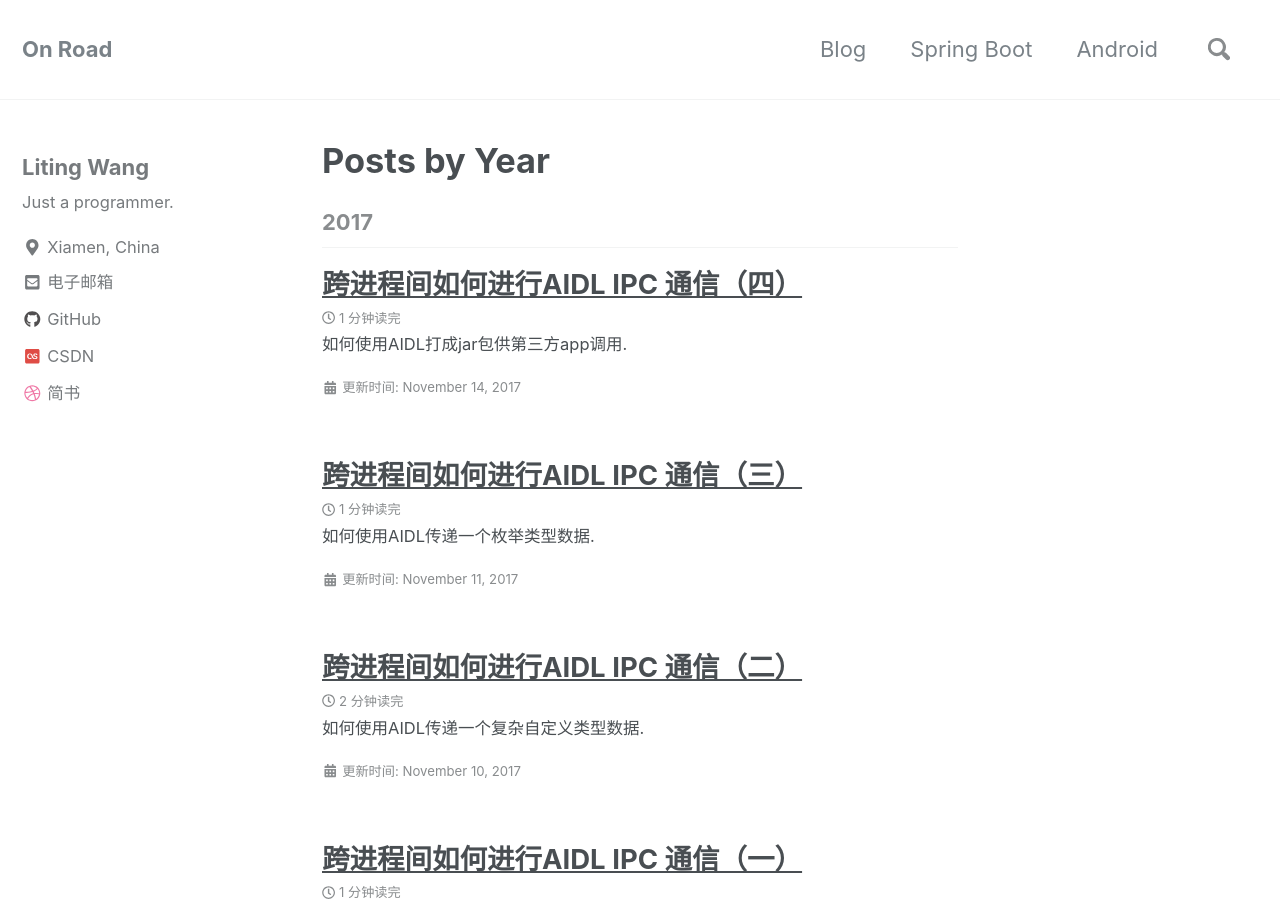
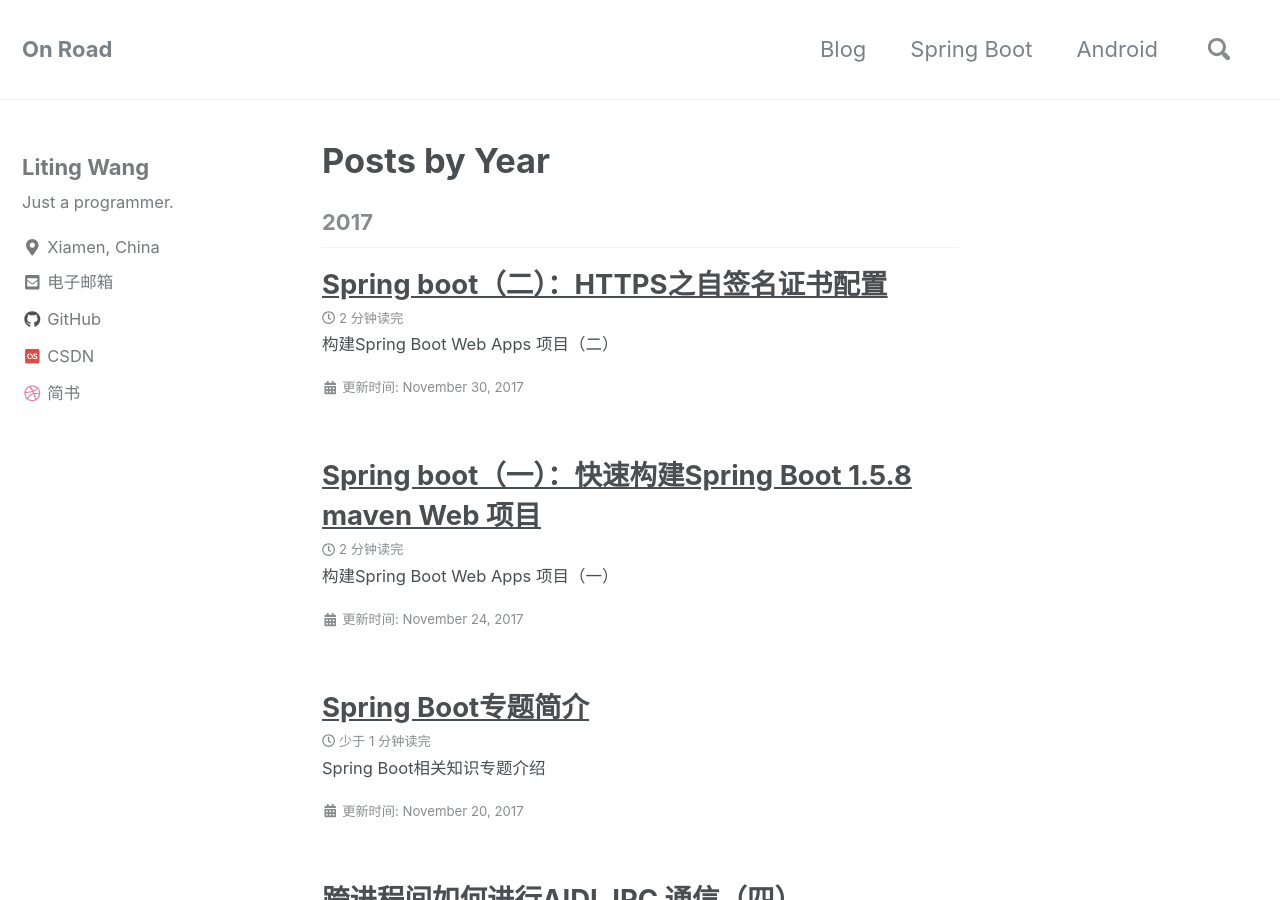
Before and after one commit to onroadtech/onroadtech.github.io, a Jekyll site: the page built from _pages/year-archive.html, in a window 1280 px wide and 900 px high. Built offline with Jekyll 4.4.1, drawn with Linux system fonts in a browser that asks for light colours; nearby versions of some CDN libraries; part of the change alters nothing that is shown.

Commit message:
Re-post 2017-11-24 and 2017-11-30 blogs.

````diff
--- a/_data/navigation.yml
+++ b/_data/navigation.yml
@@ -13,18 +13,18 @@ main:
   - title: "Blog"
     url: /year-archive/
   - title: "Spring Boot"
-    url: /topic-one-introduce/
+    url: /spring-boot-topic-introduce/
   - title: "Android"
     url: /android-topic-introduce/
 
-TopicOne:
+SpringBoot:
   - title: "Spring Boot"
-    url: /topic-one-introduce/
+    url: /spring-boot-topic-introduce/
     children:
-      - title: "Article One"
-        url: /topic-one-article-one/
-      - title: "Article Two"
-        url: /topic-one-article-two/
+      - title: "Rapid Build Spring Boot Project"
+        url: /spring-boot-topic-rapid-build-spring-boot/
+      - title: "Config Https for Spring Boot"
+        url: /spring-boot-topic-config-https-spring-boot/
 
 Android:
   - title: "Android"
--- a/_data/ui-text.yml
+++ b/_data/ui-text.yml
@@ -357,6 +357,8 @@ zh: &DEFAULT_ZH_HANS
   Android AIDL IPC communicat II               : "跨进程间如何进行AIDL IPC 通信（二）"
   Android AIDL IPC communicat III              : "跨进程间如何进行AIDL IPC 通信（三）"
   Android AIDL IPC communicat IV               : "跨进程间如何进行AIDL IPC 通信（四）"
+  Rapid Build Spring Boot Project              : "Spring boot（一）：快速构建Spring Boot 1.5.8 maven Web 项目"
+  Config Https for Spring Boot                 : "Spring boot（二）：HTTPS之自签名证书配置"
 zh-CN:
   <<: *DEFAULT_ZH_HANS
 zh-SG:
--- /dev/null
+++ b/_posts/2017-11-20-spring-boot-topic-introduce.md
@@ -0,0 +1,13 @@
+---
+layout: single
+title: Spring Boot专题简介
+permalink: /spring-boot-topic-introduce/
+sidebar:
+  nav: SpringBoot
+description: It is a page for introducing Spring Boot
+excerpt: Spring Boot相关知识专题介绍
+keywords:
+date: 2017-11-20
+---
+
+本页面为SPRING BOOT相关知识点专题学习。
--- /dev/null
+++ b/_posts/2017-11-24-spring-boot-topic-rapid-build-spring-boot.md
@@ -0,0 +1,132 @@
+---
+layout: single
+title: Spring boot（一）：快速构建Spring Boot 1.5.8 maven Web 项目
+permalink: /spring-boot-topic-rapid-build-spring-boot/
+sidebar:
+  nav: SpringBoot
+toc: true
+description:
+excerpt: "构建Spring Boot Web Apps 项目（一）"
+date: 2017-11-24
+---
+
+
+
+Springboot提供了快速构建maven项目的方法，具体可以参考spring boot的官方文档<http://docs.spring.io/spring-boot/docs/1.5.8.RELEASE/reference/htmlsingle/>
+
+下面我们就一步步从头开始构建我们的Spring Boot maven项目：
+
+## 1. Spring Initialize
+
+ 从springboot 官网<http://start.spring.io/>快速构建我们项目的原始代码. Spring boot 支持Maven Project 和 Gradle Project, 编程语言支持Java, Kotlin 和Groovy, 目前spring boot release 的稳定版本为1.5.8.
+
+ 本文选用的是Maven project, 开发语言为Java, Spring Boot 版本为1.5.8；填写Project Metadata信息，及项目所依赖的库，一般如果你创建的是Web应用，Web这个库肯定是要选的。如图：
+
+![img](http://www.onroad.tech/images/20171124/01.png)
+
+也可以打开Switch to the full version, 配置更详细的project metadata.
+
+![img](http://www.onroad.tech/images/20171124/02.png)
+
+ 点击Generate Project按钮就可以下载配置好的spring boot web 项目源码了，这就是我们的Spring Boot初始代码。
+
+## 2. 将源码导入IDE/eclipse
+
+更新下载maven依赖库，并编译spring boot项目有两种方法：
+
+- 在windows 控制台下直接运行项目源码里的mvnw.cmd脚本;
+- eclipse 右击项目，选择Maven–>Update Project;
+
+编译完成后，我们会发现项目中多了个target目录，这个目录是用来存放编译后的class 文件及我们最终需要生成的执行文件。如下图：
+
+![这里写图片描述](http://www.onroad.tech/images/20171124/03.png)
+
+ resources是用来放本web项目的资源文件，static文件夹用来存放静态资源文件，如js库，图片，插件等等， templates用来存放html模板等，application.properties用来配置该项目的一些属性及引入的框架配置。
+
+## 3. 添加Controller代码
+
+打开SpringBootBaseApplication.java, 增加一个Controller映射，
+
+```java
+@RequestMapping("/")
+String home() {
+	return "Hello world!";
+}
+```
+
+整个文件代码变为：
+
+```java
+package tech.onroad.springbootbase;
+
+import org.springframework.boot.SpringApplication;
+import org.springframework.boot.autoconfigure.SpringBootApplication;
+import org.springframework.web.bind.annotation.RequestMapping;
+import org.springframework.web.bind.annotation.RestController;
+
+@RestController
+@SpringBootApplication
+public class SpringBootBaseApplication {
+
+	public static void main(String[] args) {
+		SpringApplication.run(SpringBootBaseApplication.class, args);
+	}
+
+	@RequestMapping("/")
+	String home() {
+		return "Hello world!";
+	}
+
+}
+```
+
+
+
+ @RestController这个注解用于告诉Spring，当它在处理web request时，SpringBootBaseApplication 这个类是web Controller;
+
+ @RequestMapping(“/”)这个注解告诉Spring, 当web 发过来的http根目录(如：localhost:8080/SpringBootBase/)请求时，映射到home()这个方法;
+
+ 重新编译发布我们的web项目， 启动server，看到eclipse 控制台输出如下信息，即表明我们的spring boot项目启动成功 。
+
+```
+  .   ____          _            __ _ _
+ /\\ / ___'_ __ _ _(_)_ __  __ _ \ \ \ \
+( ( )\___ | '_ | '_| | '_ \/ _` | \ \ \ \
+ \\/  ___)| |_)| | | | | || (_| |  ) ) ) )
+  '  |____| .__|_| |_|_| |_\__, | / / / /
+ =========|_|==============|___/=/_/_/_/
+ :: Spring Boot ::        (v1.5.8.RELEASE)
+
+2017-11-23 21:04:13.076  INFO 10184 --- [ost-startStop-1] t.o.springbootbase.ServletInitializer    : Starting ServletInitializer v0.0.1-SNAPSHOT on XMNB4003247 with PID 10184 (started by liting.wang in C:\Users\liting.wang\Desktop)
+2017-11-23 21:04:13.076  INFO 10184 --- [ost-startStop-1] t.o.springbootbase.ServletInitializer    : No active profile set, falling back to default profiles: default
+2017-11-23 21:04:13.263  INFO 10184 --- [ost-startStop-1] ationConfigEmbeddedWebApplicationContext : Refreshing org.springframework.boot.context.embedded.AnnotationConfigEmbeddedWebApplicationContext@1705953c: startup date [Thu Nov 23 21:04:13 CST 2017]; root of context hierarchy
+2017-11-23 21:04:14,763 [localhost-startStop-1] INFO  org.apache.catalina.core.ContainerBase.[Catalina].[localhost].[/SpringBootBase] - Initializing Spring embedded WebApplicationContext
+2017-11-23 21:04:14.763  INFO 10184 --- [ost-startStop-1] o.s.web.context.ContextLoader            : Root WebApplicationContext: initialization completed in 1500 ms
+2017-11-23 21:04:15.902  INFO 10184 --- [ost-startStop-1] o.s.b.w.servlet.ServletRegistrationBean  : Mapping servlet: 'dispatcherServlet' to [/]
+2017-11-23 21:04:15.902  INFO 10184 --- [ost-startStop-1] o.s.b.w.servlet.FilterRegistrationBean   : Mapping filter: 'errorPageFilter' to: [/*]
+2017-11-23 21:04:15.902  INFO 10184 --- [ost-startStop-1] o.s.b.w.servlet.FilterRegistrationBean   : Mapping filter: 'characterEncodingFilter' to: [/*]
+2017-11-23 21:04:15.902  INFO 10184 --- [ost-startStop-1] o.s.b.w.servlet.FilterRegistrationBean   : Mapping filter: 'hiddenHttpMethodFilter' to: [/*]
+2017-11-23 21:04:15.902  INFO 10184 --- [ost-startStop-1] o.s.b.w.servlet.FilterRegistrationBean   : Mapping filter: 'httpPutFormContentFilter' to: [/*]
+2017-11-23 21:04:15.902  INFO 10184 --- [ost-startStop-1] o.s.b.w.servlet.FilterRegistrationBean   : Mapping filter: 'requestContextFilter' to: [/*]
+2017-11-23 21:04:16.699  INFO 10184 --- [ost-startStop-1] s.w.s.m.m.a.RequestMappingHandlerAdapter : Looking for @ControllerAdvice: org.springframework.boot.context.embedded.AnnotationConfigEmbeddedWebApplicationContext@1705953c: startup date [Thu Nov 23 21:04:13 CST 2017]; root of context hierarchy
+2017-11-23 21:04:16.855  INFO 10184 --- [ost-startStop-1] s.w.s.m.m.a.RequestMappingHandlerMapping : Mapped "{[/]}" onto java.lang.String tech.onroad.springbootbase.SpringBootBaseApplication.home()
+2017-11-23 21:04:16.871  INFO 10184 --- [ost-startStop-1] s.w.s.m.m.a.RequestMappingHandlerMapping : Mapped "{[/error]}" onto public org.springframework.http.ResponseEntity<java.util.Map<java.lang.String, java.lang.Object>> org.springframework.boot.autoconfigure.web.BasicErrorController.error(javax.servlet.http.HttpServletRequest)
+2017-11-23 21:04:16.871  INFO 10184 --- [ost-startStop-1] s.w.s.m.m.a.RequestMappingHandlerMapping : Mapped "{[/error],produces=[text/html]}" onto public org.springframework.web.servlet.ModelAndView org.springframework.boot.autoconfigure.web.BasicErrorController.errorHtml(javax.servlet.http.HttpServletRequest,javax.servlet.http.HttpServletResponse)
+2017-11-23 21:04:16.922  INFO 10184 --- [ost-startStop-1] o.s.w.s.handler.SimpleUrlHandlerMapping  : Mapped URL path [/webjars/**] onto handler of type [class org.springframework.web.servlet.resource.ResourceHttpRequestHandler]
+2017-11-23 21:04:16.922  INFO 10184 --- [ost-startStop-1] o.s.w.s.handler.SimpleUrlHandlerMapping  : Mapped URL path [/**] onto handler of type [class org.springframework.web.servlet.resource.ResourceHttpRequestHandler]
+2017-11-23 21:04:17.035  INFO 10184 --- [ost-startStop-1] o.s.w.s.handler.SimpleUrlHandlerMapping  : Mapped URL path [/**/favicon.ico] onto handler of type [class org.springframework.web.servlet.resource.ResourceHttpRequestHandler]
+2017-11-23 21:04:17.456  INFO 10184 --- [ost-startStop-1] o.s.j.e.a.AnnotationMBeanExporter        : Registering beans for JMX exposure on startup
+2017-11-23 21:04:17.487  INFO 10184 --- [ost-startStop-1] t.o.springbootbase.ServletInitializer    : Started ServletInitializer in 5.644 seconds (JVM running for 9.493)
+2017-11-23 21:04:17,534 [main] INFO  org.apache.coyote.http11.Http11NioProtocol - Starting ProtocolHandler ["http-nio-8080"]
+2017-11-23 21:04:17,549 [main] INFO  org.apache.coyote.ajp.AjpNioProtocol - Starting ProtocolHandler ["ajp-nio-8009"]
+2017-11-23 21:04:17,565 [main] INFO  org.apache.catalina.startup.Catalina - Server startup in 8104 ms
+```
+ 在浏览器输入<http://localhost:8080/SpringBootBase/>若能看到Hello World!信息，说明我们基于spring boot 1.5.8框架创建的web应用已经能正常运行了。
+
+![img](http://www.onroad.tech/images/20171124/04.png)
+
+----
+
+> 完整代码可到我的github下载:
+>
+> <https://github.com/onroadtech/SpringbootBase/tree/spring_boot_base_version>
--- /dev/null
+++ b/_posts/2017-11-30-spring-boot-topic-config-https-spring-boot.md
@@ -0,0 +1,321 @@
+---
+layout: single
+title: Spring boot（二）：HTTPS之自签名证书配置
+permalink: /spring-boot-topic-config-https-spring-boot/
+sidebar:
+  nav: SpringBoot
+toc: true
+description:
+excerpt: "构建Spring Boot Web Apps 项目（二）"
+date: 2017-11-30
+---
+
+
+
+其实为Spring Boot配置HTTPS非常简单，只需要两步：
+
+- 生成或者获取ssl证书
+- 在Spring Boot中配置HTTPS
+  - 内嵌Tomcat配置
+  - Local Tomcat 配置
+
+
+
+## 1. 生成或者获取ssl证书
+
+获取SSL证书主要有两种，一种是自己通过工具自动生成，另外一种是通过SSL证书服务商获取，当然了后一种是需要收费的。
+
+本文主要介绍用JDK自带的keytool工具来生成SSL证书。如何查看我们的JDK是否带有keytool工具，只需要windows 控制台输入如下命令
+
+```java
+keytool --help
+```
+
+若输出如下信息，则证明此JDK版本带有keytool工具。
+
+![image](http://www.onroad.tech/images/20171130/01.png)
+
+
+
+接下来开始生成证书，在命令行终端输入
+
+```java
+keytool -genkey -alias tomcat  -storetype PKCS12 -keyalg RSA -keysize 2048  -keystore keystore.p12 -validity 3650
+```
+
+简单说明一下各个参数的含义
+
+>1.-storetype 指定密钥仓库类型
+>
+>2.-keyalg 生证书的算法名称，RSA是一种非对称加密算法
+>
+>3.-keysize 证书大小
+>
+>4.-keystore 生成的证书文件的存储路径
+>
+>5.-validity 证书的有效期
+
+当然了，我们也可以不指定密钥仓库类型，JDK会默认选用JKS, 如
+
+```java
+keytool -genkeypair -alias tomcat -keyalg RSA -keysize 2048 -keystore keystore.jks -validity 3650
+```
+
+两种都可以，但Oracle推荐使用第一种.
+
+```
+C:\Users\liting.wang>keytool -genkey -alias tomcat  -storetype PKCS12 -keyalg RS
+A -keysize 2048  -keystore keystore.p12 -validity 3650
+输入密钥库口令:
+再次输入新口令:
+您的名字与姓氏是什么?
+  [Unknown]:
+您的组织单位名称是什么?
+  [Unknown]:
+您的组织名称是什么?
+  [Unknown]:
+您所在的城市或区域名称是什么?
+  [Unknown]:
+您所在的省/市/自治区名称是什么?
+  [Unknown]:
+该单位的双字母国家/地区代码是什么?
+  [Unknown]:
+CN=Unknown, OU=Unknown, O=Unknown, L=Unknown, ST=Unknown, C=Unknown是否正确?
+  [否]:  是
+
+```
+
+执行完上面一行命令后，在你的系统的当前用户目录下会生成一个keystore.p12文件
+
+我们也可以使用下面的命令查看我们证书内容
+
+```
+keytool -list -v -storetype pkcs12 -keystore keystore.p12
+```
+
+```
+C:\Users\liting.wang>keytool -list -v -storetype pkcs12 -keystore keystore.p12
+输入密钥库口令:
+
+密钥库类型: PKCS12
+密钥库提供方: SunJSSE
+
+您的密钥库包含 1 个条目
+
+别名: tomcat
+创建日期: 2017-11-29
+条目类型: PrivateKeyEntry
+证书链长度: 1
+证书[1]:
+所有者: CN=Unknown, OU=Unknown, O=Unknown, L=Unknown, ST=Unknown, C=Unknown
+发布者: CN=Unknown, OU=Unknown, O=Unknown, L=Unknown, ST=Unknown, C=Unknown
+序列号: 6b628be1
+有效期开始日期: Wed Nov 29 18:52:33 CST 2017, 截止日期: Sat Nov 27 18:52:33 CST
+2027
+证书指纹:
+         MD5: D6:71:F9:ED:11:A7:8A:AB:69:DC:9A:99:E2:4B:94:CE
+         SHA1: 88:E5:A7:1C:77:5E:D9:83:F4:14:76:D2:E3:1F:31:FB:37:29:31:13
+         SHA256: D6:52:D8:56:A7:07:E6:99:3D:EB:BB:E8:D5:E7:E1:D0:66:B6:AD:D5:BC:
+65:01:9D:60:6D:95:BA:CD:63:75:C0
+         签名算法名称: SHA256withRSA
+         版本: 3
+
+扩展:
+
+#1: ObjectId: 2.5.29.14 Criticality=false
+SubjectKeyIdentifier [
+KeyIdentifier [
+0000: 31 84 6B E8 DB 63 6B 5E   63 CE A9 DA C8 72 82 88  1.k..ck^c....r..
+0010: EB F9 71 5B                                        ..q[
+]
+]
+
+
+
+*******************************************
+*******************************************
+```
+
+如果你已经有SSL证书，你也可将其导入到keystore里，供Spring Boot使用
+
+```
+keytool -import -alias tomcat -file myCertificate.crt -keystore keystore.p12 -storepass password
+```
+
+
+
+## 2. 在Spring Boot里配置开记HTTPS
+
+### 2.1 内嵌Tomcat配置
+
+将这个文件拷贝到我们项目的resources目录下，与application.properties同一目录，然后修改application.properties文件，添加HTTPS支持。在application.properties中添加如下代码：
+
+```properties
+# Define a custom port instead of the default 8080
+server.port = 8443
+# Tell Spring Security (if used) to require requests over HTTPS
+security.require-ssl=true
+# The format used for the keystore
+server.ssl.key-store-type:PKCS12
+# The path to the keystore containing the certificate
+server.ssl.key-store=classpath:keystore.p12
+# The password used to generate the certificate
+server.ssl.key-store-password=password
+# The alias mapped to the certificate
+server.ssl.key-alias=tomcat
+```
+
+第一行指定https请求访问的端口;
+
+第二行是告诉Spring Security 请求也需要透过HTTPS, 签名文件;
+
+第三行指定密钥仓库类型;
+
+第四行指定密钥仓库路径;
+
+第五行指定签名密码;
+
+第六行是别名。
+
+OK，这样配置完成之后我们就可以通过HTTPS来访问我们的Web了.
+
+### 2.2 Local Tomcat配置
+
+以上是针对Spring Boot内嵌Tomcat，如果Local的Tomcat，那应该如何配置呢？
+
+首先到你的Tomcat安装目录的conf目录下找到server.xml配置文件，打开https connector，即将
+
+```xml
+<!--
+	<Connector port="8443" protocol="org.apache.coyote.http11.Http11NioProtocol"
+		maxThreads="150" SSLEnabled="true" scheme="https" secure="true"
+		clientAuth="false" sslProtocol="TLS" />
+-->
+```
+
+去掉注释并修改为
+
+```xml
+<Connector port="8443" protocol="org.apache.coyote.http11.Http11NioProtocol"
+               maxThreads="150" SSLEnabled="true" scheme="https" secure="true"
+               clientAuth="false" sslProtocol="TLS"
+               keystoreFile="${user.home}/keystore.p12"
+               keystorePass="123456" />
+```
+
+其中 keystoreFile="${user.home}/keystore.p12"为SSL证书的路径，keystorePass="123456"为你证书的密码。
+
+以上为Tomcat8.0的配置。
+Tomcat9.0跟Tomcat8.0有点不太一样，但原理是一样的，将
+
+```
+<!--
+<Connector port="8443" protocol="org.apache.coyote.http11.Http11NioProtocol"
+           maxThreads="150" SSLEnabled="true">
+    <SSLHostConfig>
+        <Certificate certificateKeystoreFile="conf/localhost-rsa.jks"
+                     type="RSA" />
+    </SSLHostConfig>
+</Connector>
+-->
+```
+去掉注释并修改为：
+```
+<Connector port="8443" protocol="org.apache.coyote.http11.Http11NioProtocol"
+               maxThreads="150" SSLEnabled="true">
+    <SSLHostConfig>
+        <Certificate certificateKeystoreFile="conf/keystore.p12"
+        			 certificateKeystorePassword="123456"
+        			 certificateKeyAlias="tomcat"
+                     type="RSA" />
+    </SSLHostConfig>
+</Connector>
+```
+其实也就是换了个表达形式而已，换汤不换药。具体可参考TOMCAT9.0的官方配置文档<http://tomcat.apache.org/tomcat-9.0-doc/ssl-howto.html>。
+
+重启Tomcat Service，如果有看到输出Starting ProtocolHandler ["http-nio-8443"]的log信息，则说明配置成功
+
+![image](http://www.onroad.tech/images/20171130/02.png)
+
+这样就可以通过HTTPS来访问我们的Web了
+
+
+
+## 3. HTTP自动重定向到HTTPS
+
+光有HTTPS肯定还不够，很多用户可能并不知道，用户有可能继续使用HTTP来访问你的网站，这个时候我们需要添加HTTP自动重定向到HTTPS的功能，当用户使用HTTP来进行访问的时候自动转为HTTPS的方式。
+
+### 3.1 内嵌Tomcat配置
+
+配置很简单，在入口类中添加相应的重定向Bean就行了，如下：
+
+```java
+import org.apache.catalina.Context;
+import org.apache.catalina.connector.Connector;
+import org.apache.tomcat.util.descriptor.web.SecurityCollection;
+import org.apache.tomcat.util.descriptor.web.SecurityConstraint;
+import org.springframework.boot.context.embedded.EmbeddedServletContainerFactory;
+import org.springframework.boot.context.embedded.tomcat.TomcatEmbeddedServletContainerFactory;
+
+import org.springframework.context.annotation.Bean;
+import org.springframework.context.annotation.Configuration;
+
+@Configuration
+public class ConnectorConfig {
+
+	@Bean
+	public EmbeddedServletContainerFactory servletContainer() {
+		TomcatEmbeddedServletContainerFactory tomcat = new TomcatEmbeddedServletContainerFactory() {
+			@Override
+			protected void postProcessContext(Context context) {
+				SecurityConstraint securityConstraint = new SecurityConstraint();
+				securityConstraint.setUserConstraint("CONFIDENTIAL");
+				SecurityCollection collection = new SecurityCollection();
+				collection.addPattern("/*");
+				securityConstraint.addCollection(collection);
+				context.addConstraint(securityConstraint);
+			}
+		};
+		tomcat.addAdditionalTomcatConnectors(getHttpConnector());
+		return tomcat;
+	}
+
+	private Connector getHttpConnector() {
+		Connector connector = new Connector("org.apache.coyote.http11.Http11NioProtocol");
+		connector.setScheme("http");
+		connector.setPort(8080);
+		connector.setSecure(false);
+		connector.setRedirectPort(8443);
+		return connector;
+	}
+
+}
+```
+
+这个时候当我们访问http://localhost:8080/SpringBootBase的时候系统会自动重定向到https://localhost:8443/SpringBootBase这个地址上。这里的Connector实际就是server.xml中配置的Tomcat的Connector节点。
+
+### 3.2 Local Tomcat 配置
+
+同样在conf目录下，打开web.xml，在最后一个的节点后加上
+
+```xml
+<security-constraint>
+  <web-resource-collection>
+    <web-resource-name>OPENSSL</web-resource-name>
+    <url-pattern>/*</url-pattern>
+  </web-resource-collection>
+  <user-data-constraint>
+    <transport-guarantee>CONFIDENTIAL</transport-guarantee>
+  </user-data-constraint>
+</security-constraint>
+```
+
+重启Tomcat Service即可，这个时候当我们访问http://localhost:8080/SpringBootBase的时候Tomcat也会将其自动重定向到https://localhost:8443/SpringBootBase这个地址上.
+
+
+
+----
+
+> 完整代码可到我的github下载:
+>
+> <https://github.com/onroadtech/SpringbootBase/tree/spring_boot_https>
````
